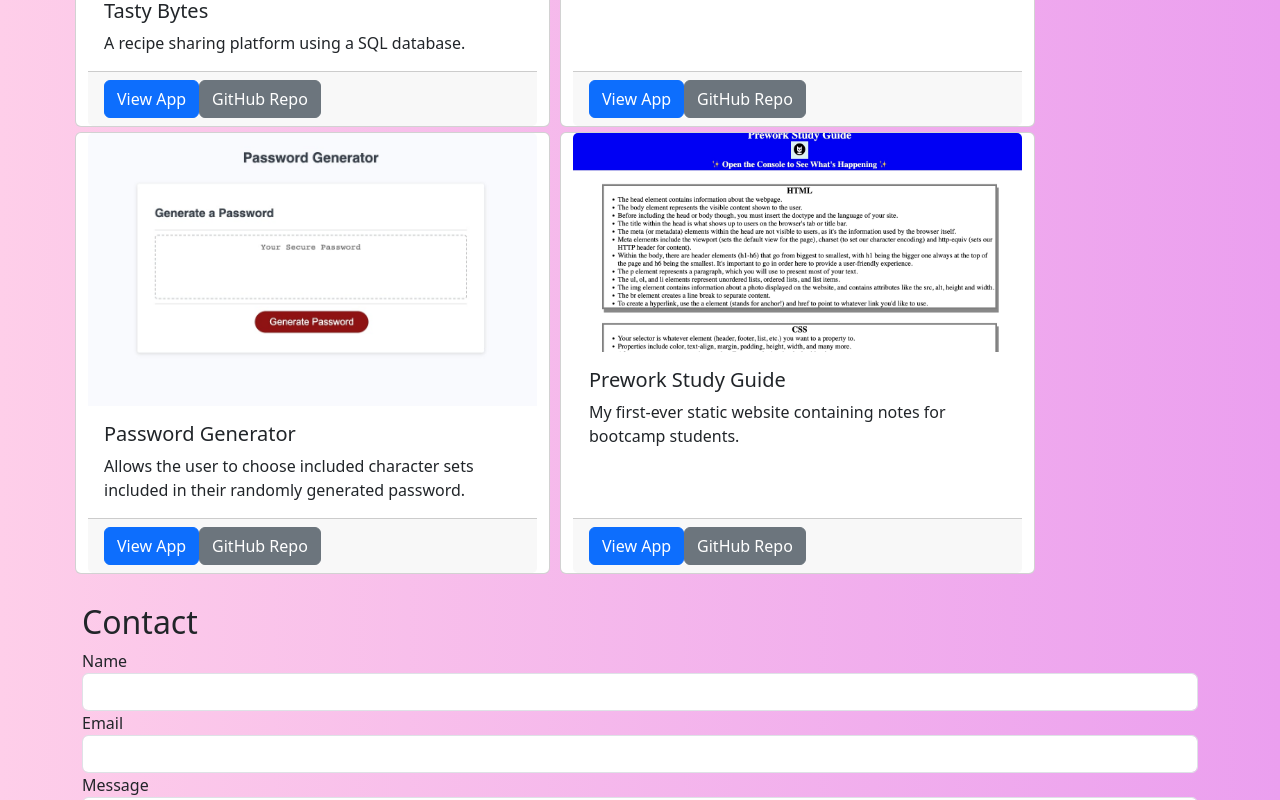
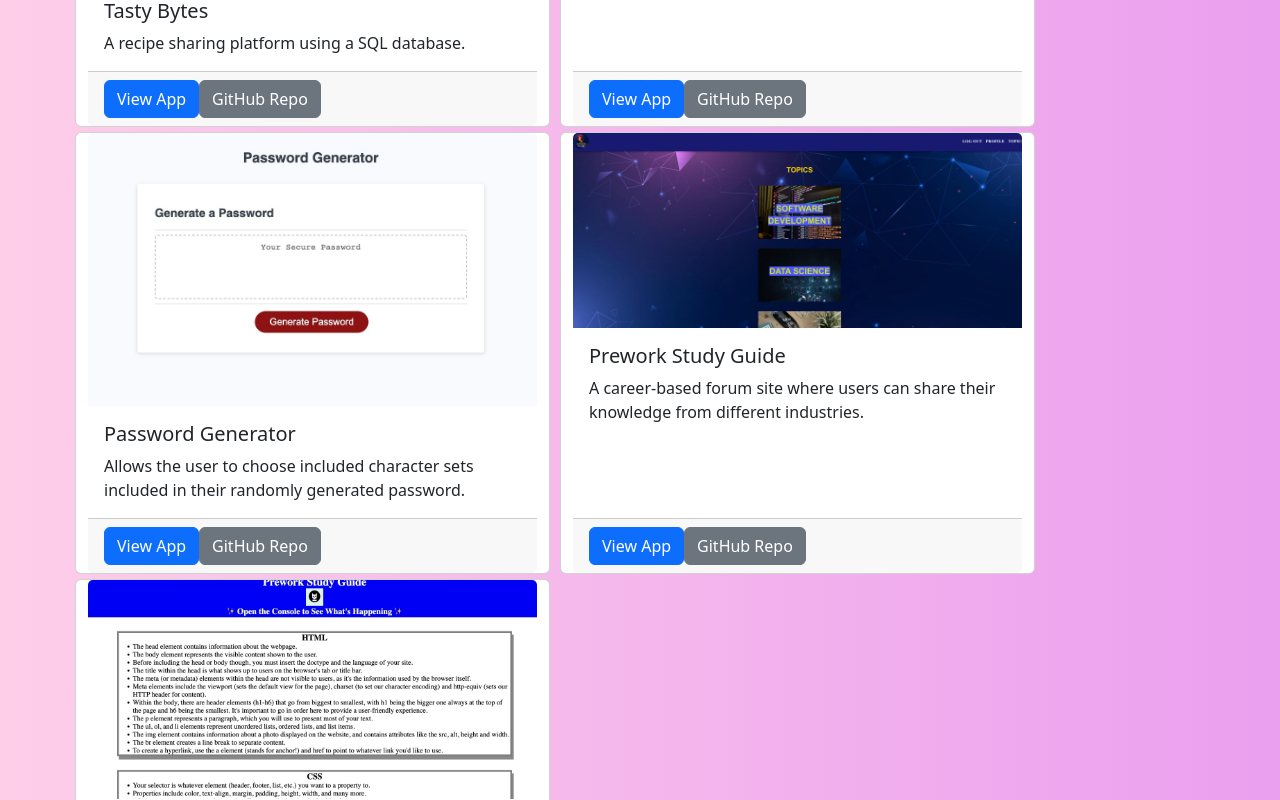
Before and after one commit to julie-mac/ReactPortfolio, a React (Create React App) app: page / in a window 1280 px wide. Shown: the part 2100-2900 px from the top of the page. Built offline with nearby package versions, Linux system fonts and the light colour scheme.

Commit message:
added final project

```diff
--- a/src/components/Portfolio.jsx
+++ b/src/components/Portfolio.jsx
@@ -6,6 +6,7 @@ import tastybytesImage from '../assets/tastybytes.jpg';
 import noteplusImage from '../assets/noteplus.jpg';
 import genpassImage from '../assets/genpass.jpg';
 import preworkImage from '../assets/prework.jpg';
+import hubImage from "../assets/careerhub.png";
 
 const Portfolio = () => {
   //Array of objects containing project data for portfolio
@@ -47,10 +48,17 @@ const Portfolio = () => {
     },
     {
       title: 'Prework Study Guide',
+      image: hubImage,
+      description: 'A career-based forum site where users can share their knowledge from different industries.',
+      deployedLink: 'https://julie-mac.github.io/prework-study-guide/',
+      githubLink: 'https://github.com/julie-mac/prework-study-guide',
+    },
+    {
+      title: 'CareerHub',
       image: preworkImage,
       description: 'My first-ever static website containing notes for bootcamp students.',
-      deployedLink: 'https://julie-mac.github.io/prework-study-guide/',
-      githubLink: 'https://github.com/julie-mac/prework-study-guide',
+      deployedLink: 'https://careerhub-5b5d4464cfbf.herokuapp.com/',
+      githubLink: 'https://github.com/julie-mac/CareerHub',
     },
   ];
 
```
Also changed, not shown: src/assets/careerhub.png (added).
